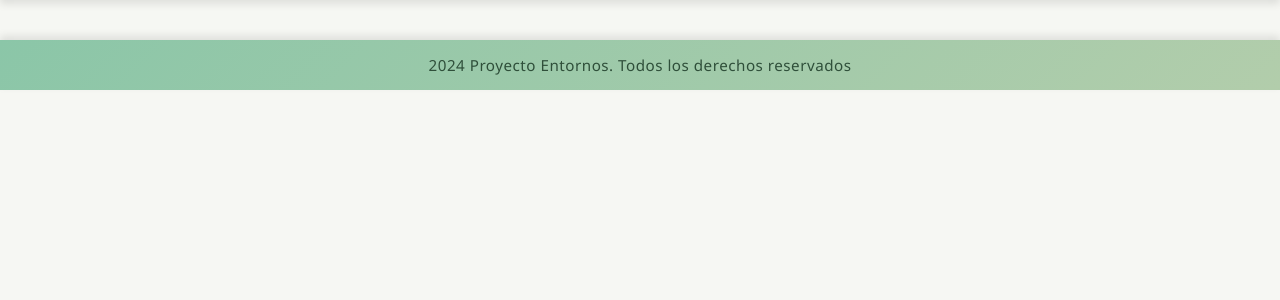
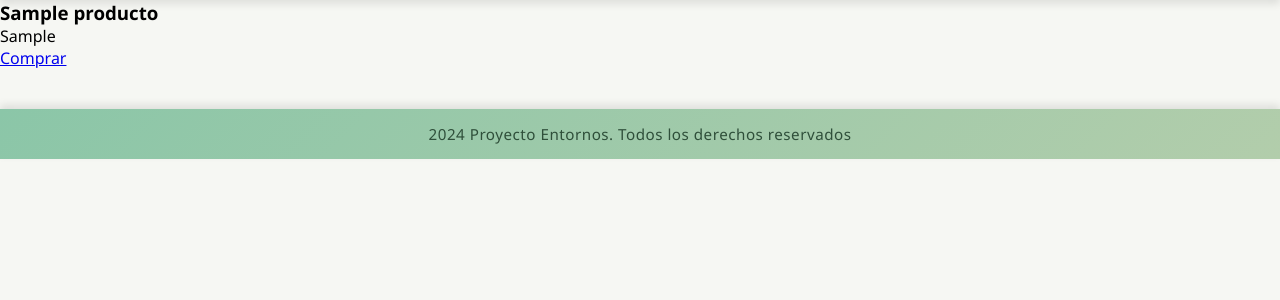
Before and after one commit to RodrigoMM-555/Proyecto-entornos, a PHP site: page /menu.php in a window 1280 px wide. Shown: the part 182-482 px from the top of the page. Run offline with PHP 8.4, Linux system fonts and the light colour scheme; tables that the repository leaves empty or names only in its code hold one stand-in row (values such as "Sample post").

Commit message:
Update menu.php

```diff
--- a/front/menu.php
+++ b/front/menu.php
@@ -1,7 +1,24 @@
 <?php
-
+include("inc/conexion_bd.php");
 include("inc/header.php");
 
+//Hay que crear un for para mostrar todos los polideportivos que hya en la BBDD
+    $conexion = new mysqli($host, $user, $pass, $db);
+
+    $sql = "SELECT * FROM producto;";
+
+    $resultado = $conexion->query($sql);
+    while ($fila = $resultado->fetch_assoc()) {
+?>
+    <article>
+        <div class="imagen"></div>
+        <h3><?= $fila['nombre'] ?></h3>
+        <p><?= $fila['direccion'] ?></p>
+        <a href="polideportivo.php?id=<?= $fila['id'] ?>">Comprar</a>
+    </article>
+<?php
+    }
+    $conexion->close();
 
 
 include("inc/footer.php");
```
